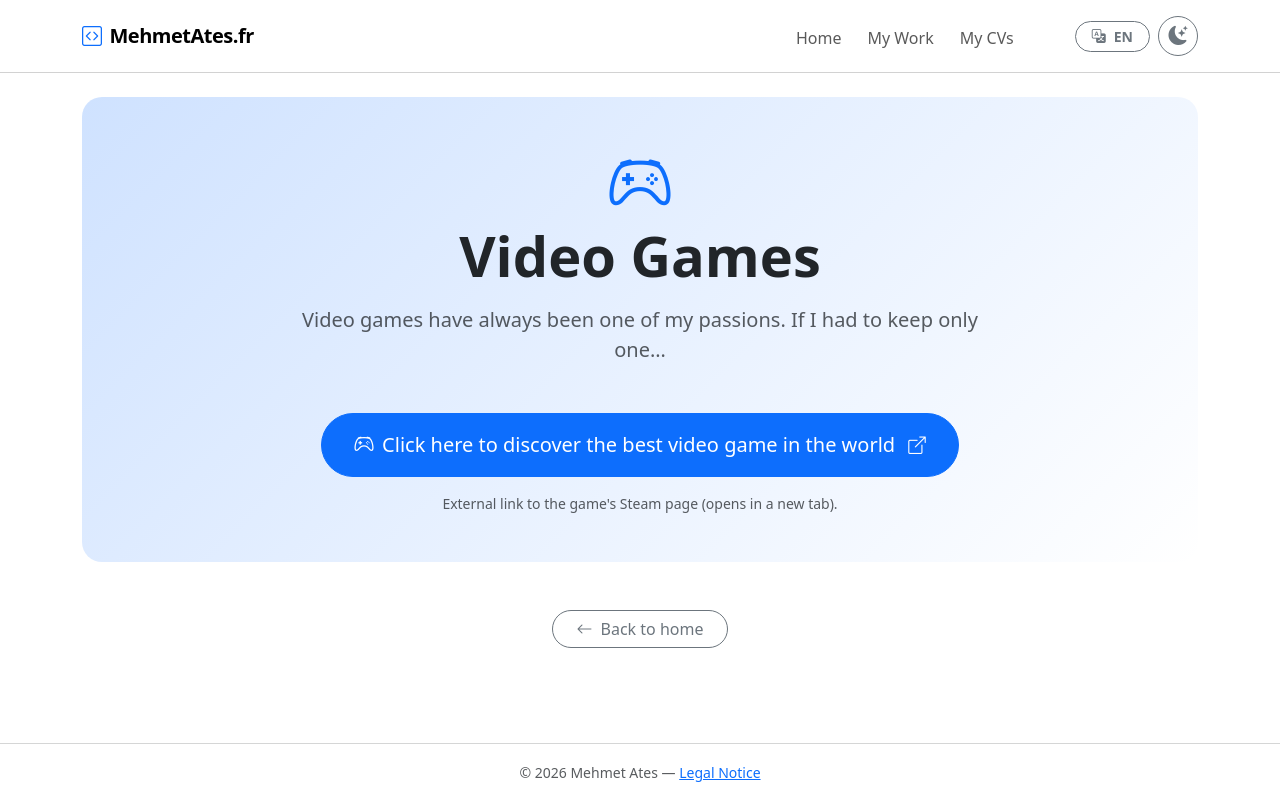
After one commit to M3-4T35/MehmetWebsite, a Symfony app: template templates/public/games.html.twig in a window 1280 px wide. The commit adds this page. Run offline with Twig, Linux system fonts and the light colour scheme; the template is opened without the code that fills it, so the values that code supplies are empty; some libraries are stand-ins or nearby versions.

Commit message:
Add video games page linked from the 'Jeux Vidéo' passion card
The page invites visitors to discover the best video game in the world
and links to the Mount & Blade: Warband Steam page in a new tab.

Co-Authored-By: Claude Opus 5.5 <noreply@anthropic.com>
Claude-Session: https://claude.ai/code/session_018Bw4UUYWAMZav7aPFn7hhm

```diff
--- a/src/Controller/HomeController.php
+++ b/src/Controller/HomeController.php
@@ -71,6 +71,12 @@ final class HomeController extends AbstractController
         ]);
     }
 
+    #[Route('/jeux-video', name: 'app_public_games')]
+    public function games(): Response
+    {
+        return $this->render('public/games.html.twig');
+    }
+
     #[Route('/mentions-legales', name: 'app_legal')]
     public function legal(): Response
     {
--- a/templates/home.html.twig
+++ b/templates/home.html.twig
@@ -206,10 +206,11 @@
             </div>
         </div>
         <div class="col-sm-6 col-md-3">
-            <div class="passion-card p-4 h-100 text-center shadow-sm">
+            <a href="{{ path('app_public_games') }}" class="passion-card passion-card-link d-block p-4 h-100 text-center shadow-sm text-reset text-decoration-none">
                 <i class="bi bi-controller passion-icon"></i>
                 <h6 class="fw-bold">{{ 'home.passions.games'|trans }}</h6>
-            </div>
+                <span class="small text-primary">{{ 'home.passions.see_games'|trans }} <i class="bi bi-arrow-right" aria-hidden="true"></i></span>
+            </a>
         </div>
         <div class="col-sm-6 col-md-3">
             <div class="passion-card p-4 h-100 text-center shadow-sm">
--- /dev/null
+++ b/templates/public/games.html.twig
@@ -0,0 +1,49 @@
+{% extends 'base.html.twig' %}
+
+{% block title %}{{ 'games.title'|trans }} | Mehmet ATES{% endblock %}
+
+{% block meta_description %}{{ 'games.text'|trans }}{% endblock %}
+
+{% block stylesheets %}
+    <style>
+        .games-cta {
+            font-size: 1.25rem;
+            padding: 1rem 2rem;
+            transition: transform 0.3s ease, box-shadow 0.3s ease;
+        }
+        .games-cta:hover {
+            transform: translateY(-3px) scale(1.02);
+            box-shadow: 0 12px 24px rgba(13, 110, 253, 0.3);
+        }
+        .games-cta .bi-controller {
+            display: inline-block;
+            transition: transform 0.3s ease;
+        }
+        .games-cta:hover .bi-controller {
+            transform: rotate(-15deg);
+        }
+    </style>
+{% endblock %}
+
+{% block body %}
+<div class="hero-section text-center px-3 py-5">
+    <i class="bi bi-controller display-3 text-primary"></i>
+    <h1 class="display-4 fw-bold mb-3">{{ 'games.title'|trans }}</h1>
+    <p class="lead text-muted mx-auto mb-5" style="max-width: 700px;">
+        {{ 'games.text'|trans }}
+    </p>
+
+    <a href="https://store.steampowered.com/app/48700/Mount_Blade_Warband/" target="_blank" rel="noopener noreferrer"
+       class="btn btn-primary btn-lg rounded-pill games-cta">
+        <i class="bi bi-controller me-2" aria-hidden="true"></i>{{ 'games.cta'|trans }}
+        <i class="bi bi-box-arrow-up-right ms-2 small" aria-hidden="true"></i>
+    </a>
+    <p class="small text-muted mt-3 mb-0">{{ 'games.note'|trans }}</p>
+</div>
+
+<div class="text-center">
+    <a href="{{ path('app_home') }}" class="btn btn-outline-secondary rounded-pill px-4">
+        <i class="bi bi-arrow-left me-2"></i>{{ 'games.back'|trans }}
+    </a>
+</div>
+{% endblock %}
--- a/translations/messages.en.yaml
+++ b/translations/messages.en.yaml
@@ -42,6 +42,7 @@ home:
     title: "My Passions"
     cs: "Computer Science"
     games: "Video Games"
+    see_games: "My favourite game"
     vr: "Virtual Reality"
     cooking: "Cooking"
     see_dishes: "See my dishes"
@@ -65,6 +66,13 @@ projects:
     download_pdf: "Download PDF"
     live_demo: "Live demo"
     pdf_document: "PDF Document"
+
+games:
+  title: "Video Games"
+  text: "Video games have always been one of my passions. If I had to keep only one…"
+  cta: "Click here to discover the best video game in the world"
+  note: "External link to the game's Steam page (opens in a new tab)."
+  back: "Back to home"
 
 cooking:
   title: "My Cooking"
```
Also changed, not shown: tests/Controller/PublicRoutesTest.php (+2 -0 lines), translations/messages.fr.yaml (+8 -0 lines).
